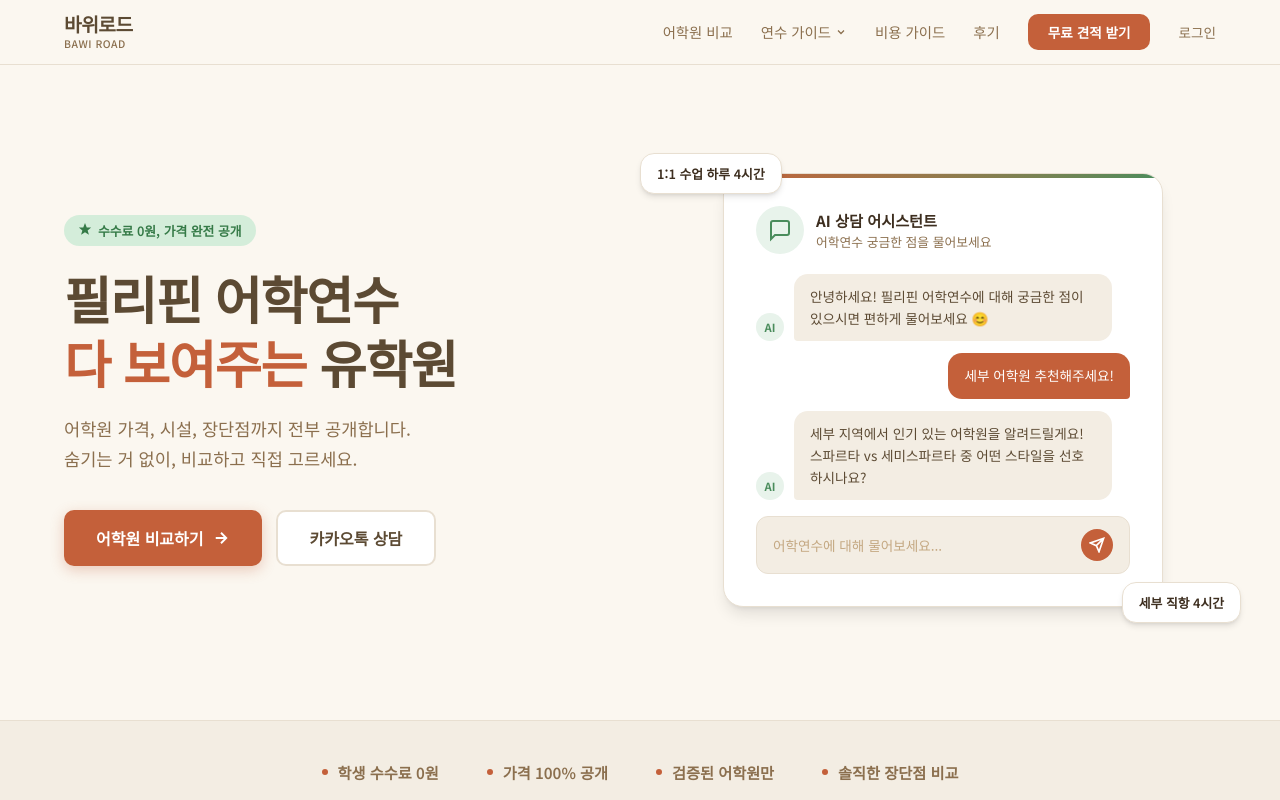
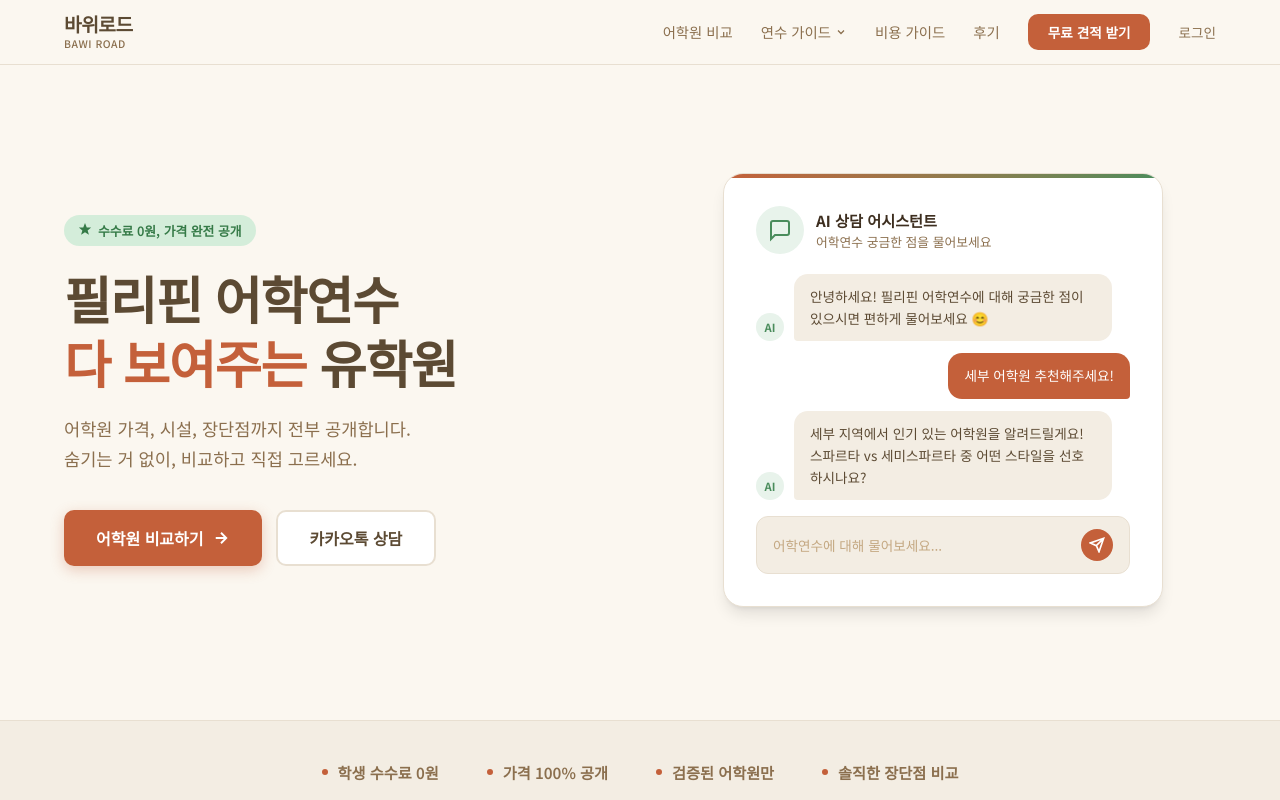
Before and after one commit to vght103/bawi-road-service, a React (Vite) app: page / in a window 1280 px wide. Shown: the top 800 px of the page. Built offline with nearby package versions, Linux system fonts and the light colour scheme; no server answers; a web font is replaced by a local one.

Commit message:
fix: 홈 히어로 플로팅 뱃지 제거
"1:1 수업 하루 4시간", "세부 직항 4시간" 플로팅 뱃지 삭제

Co-Authored-By: Claude Opus 4.6 <noreply@anthropic.com>

```diff
--- a/src/pages/home/HomePage.tsx
+++ b/src/pages/home/HomePage.tsx
@@ -80,11 +80,6 @@ export default function HomePage() {
           className="relative flex justify-center items-center animate-fade-in-up order-first md:order-last"
           style={{ animationDelay: "0.2s" }}
         >
-          {/* Floating badge top-left */}
-          <div className="absolute -top-5 -left-[30px] bg-white rounded-xl px-4 py-2.5 shadow-md text-[0.8rem] font-semibold items-center gap-2 border border-beige-dark animate-float hidden md:flex z-10">
-            1:1 수업 하루 4시간
-          </div>
-
           <div className="bg-white rounded-[20px] p-6 md:p-8 shadow-lg w-full max-w-[440px] border border-beige-dark relative overflow-hidden flex flex-col">
             <div className="absolute top-0 left-0 right-0 h-1 bg-gradient-to-r from-terracotta to-accent-green" />
             <div className="flex items-center gap-3 mb-5">
@@ -134,13 +129,6 @@ export default function HomePage() {
             </div>
           </div>
 
-          {/* Floating badge bottom-right */}
-          <div
-            className="absolute -bottom-4 -right-[25px] bg-white rounded-xl px-4 py-2.5 shadow-md text-[0.8rem] font-semibold items-center gap-2 border border-beige-dark animate-float hidden md:flex z-10"
-            style={{ animationDelay: "1.5s" }}
-          >
-            세부 직항 4시간
-          </div>
         </div>
       </section>
 
```
